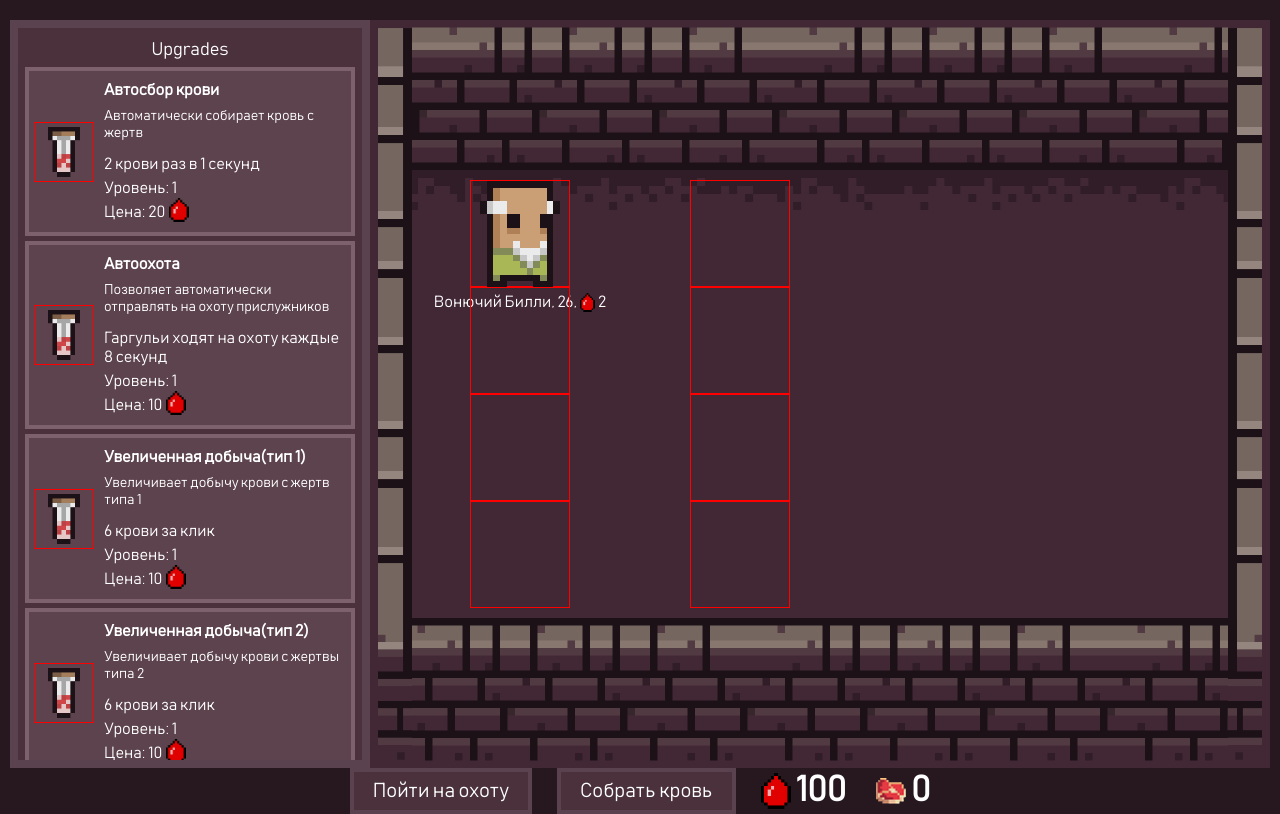
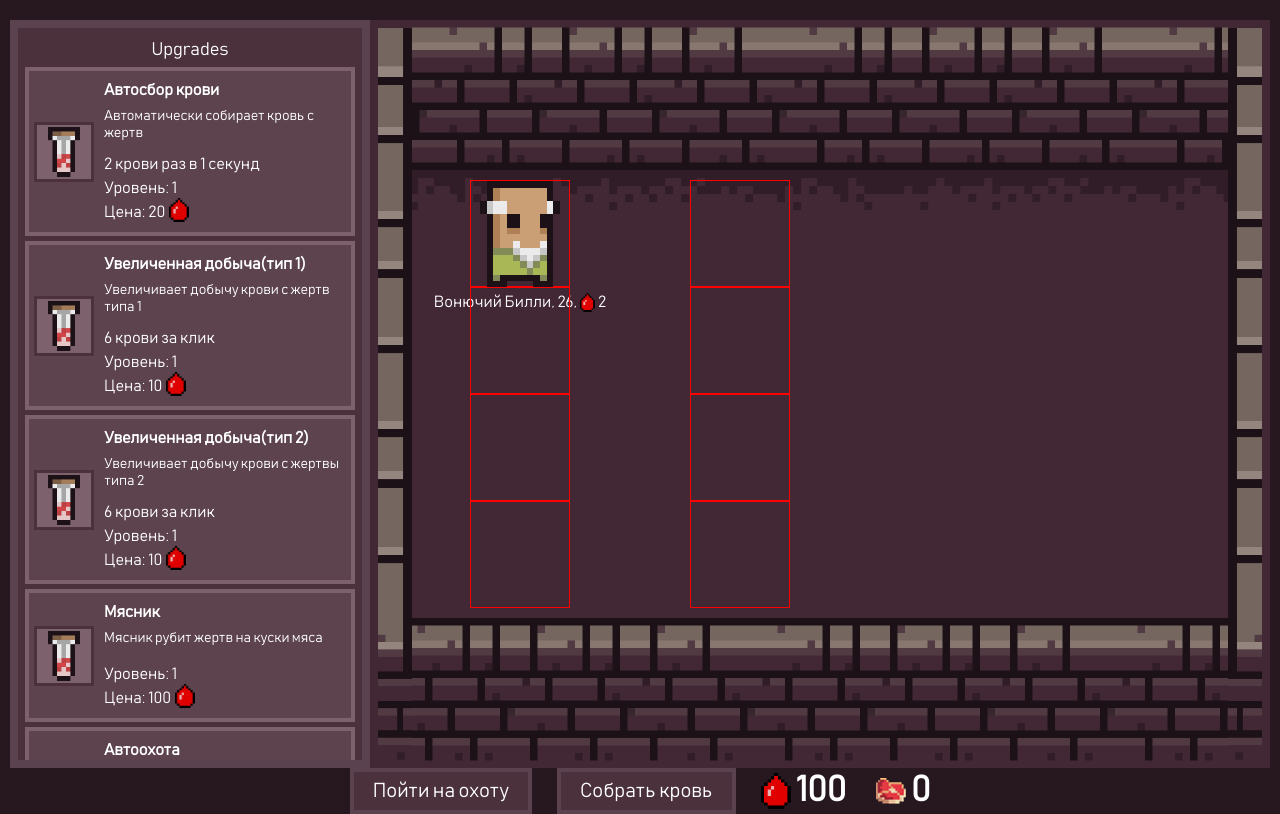
Before and after one commit to SeeNelse/clicker-reactjs, a React (Create React App) app: page /map in a window 1280 px wide. Built offline with nearby package versions, Linux system fonts and the light colour scheme.

Commit message:
Автоохота отнимает мясо

```diff
--- a/src/components/map/victimSlot.jsx
+++ b/src/components/map/victimSlot.jsx
@@ -1,22 +1,16 @@
-import React, { Component } from 'react';
+import React from 'react';
 
-class VictimSlot extends Component {
-  constructor (props) {
-    super(props);
-  }
-
-  render() {
+const VictimSlot = (props) => {
   return(
     <div className="victim__slot">
-        {this.props.Victim ?
-        <div className="victim__man" data-key={ this.props.VictimIndex } style={{backgroundImage: 'url(' + this.props.Victim.iconUrl + ')'}}>
+      {props.Victim ?
+      <div className="victim__man" data-key={ props.VictimIndex } style={{backgroundImage: 'url(' + props.Victim.iconUrl + ')'}}>
         <span className="victim__name">
-            { this.props.Victim.name }, { this.props.Victim.age }, <img src="images/ui/blood.png" alt="blood"/>{ this.props.Victim.blood }
+          { props.Victim.name }, { props.Victim.age }, <img src="images/ui/blood.png" alt="blood"/>{ props.Victim.blood }
         </span>
       </div> : '' }
     </div>
   )
 }
-}
 
 export default VictimSlot;
--- a/src/config/config.js
+++ b/src/config/config.js
@@ -21,16 +21,6 @@ export const CONFIG = {
     },
     {
       id: 1,
-      name: 'Автоохота',
-      description: 'Позволяет автоматически отправлять на охоту прислужников',
-      iconUrl: 'images/upgrades/autocollect.png',
-      duration: 8000,
-      price: 10,
-      type: 'autoHunting',
-      level: 1,
-    },
-    {
-      id: 2,
       name: 'Увеличенная добыча(тип 1)',
       description: 'Увеличивает добычу крови с жертв типа 1',
       bloodPerTick: 6,
@@ -41,7 +31,7 @@ export const CONFIG = {
       forVictimType: 1,
     },
     {
-      id: 3,
+      id: 2,
       name: 'Увеличенная добыча(тип 2)',
       description: 'Увеличивает добычу крови с жертвы типа 2',
       bloodPerTick: 6,
@@ -52,7 +42,7 @@ export const CONFIG = {
       forVictimType: 2,
     },
     {
-      id: 4,
+      id: 3,
       name: 'Мясник',
       description: 'Мясник рубит жертв на куски мяса',
       iconUrl: 'images/upgrades/autocollect.png',
@@ -61,5 +51,15 @@ export const CONFIG = {
       type: 'meatExtraction',
       level: 1,
     },
+    {
+      id: 4,
+      name: 'Автоохота',
+      description: 'Позволяет автоматически отправлять на охоту прислужников',
+      iconUrl: 'images/upgrades/autocollect.png',
+      duration: 8000,
+      price: 10,
+      type: 'autoHunting',
+      level: 1,
+    },
   ],
 }
--- a/src/containers/mapContainer.jsx
+++ b/src/containers/mapContainer.jsx
@@ -34,7 +34,6 @@ class MapContainer extends Component {
   SuckBloodFromAllVictims = (click) => {
     let allVictimsDamage = 0;
     let victims = this.state.victims.filter((item, i) => {
-      // console.log(item);
       if (item.blood < this.state.victimsTypes['bloodPerClickType'+item.type] || item.blood < this.state.autoCollectBlood) { // если дамага больше, чем хп у жертвы
         allVictimsDamage += item.blood;
         this.setState((state) => ({
@@ -47,9 +46,7 @@ class MapContainer extends Component {
       if (item.blood === 0) {
         this.setState((state) => ({ // добавить мясо
           victimMeat: state.victimMeat + state.victims[i].meat + state.butcherBooty,
-        }), () => {
-
-        });
+        }));
       }
       return item.blood > 0;
     });
@@ -72,10 +69,15 @@ class MapContainer extends Component {
         timeToFinishHunting: 2000,
       });
     } else {
-      this.setState({
-        autoHunting: true,
-        timeToFinishHunting: 2000,
-      });
+      if (this.state.victimMeat >= 3) {
+        this.setState((state) => ({
+          autoHunting: true,
+          timeToFinishHunting: 2000,
+          victimMeat: state.victimMeat - 3, // сколько отнимать мяса за тик автоохоты
+        }));
+      } else {
+        return;
+      }
     }
 
     let huntingTimer = setInterval(() => {
--- a/src/index.css
+++ b/src/index.css
@@ -349,7 +349,8 @@ code {
   display: flex;
   justify-content: center;
   align-items: center;
-  border: 1px solid red;
+  border: 3px solid #4a313c;
+  background-color: #7d616d;
 }
 
 .sidebar-upgrades-menu-item__img {
```
Lines whose indentation alone changed are shown as unchanged.
